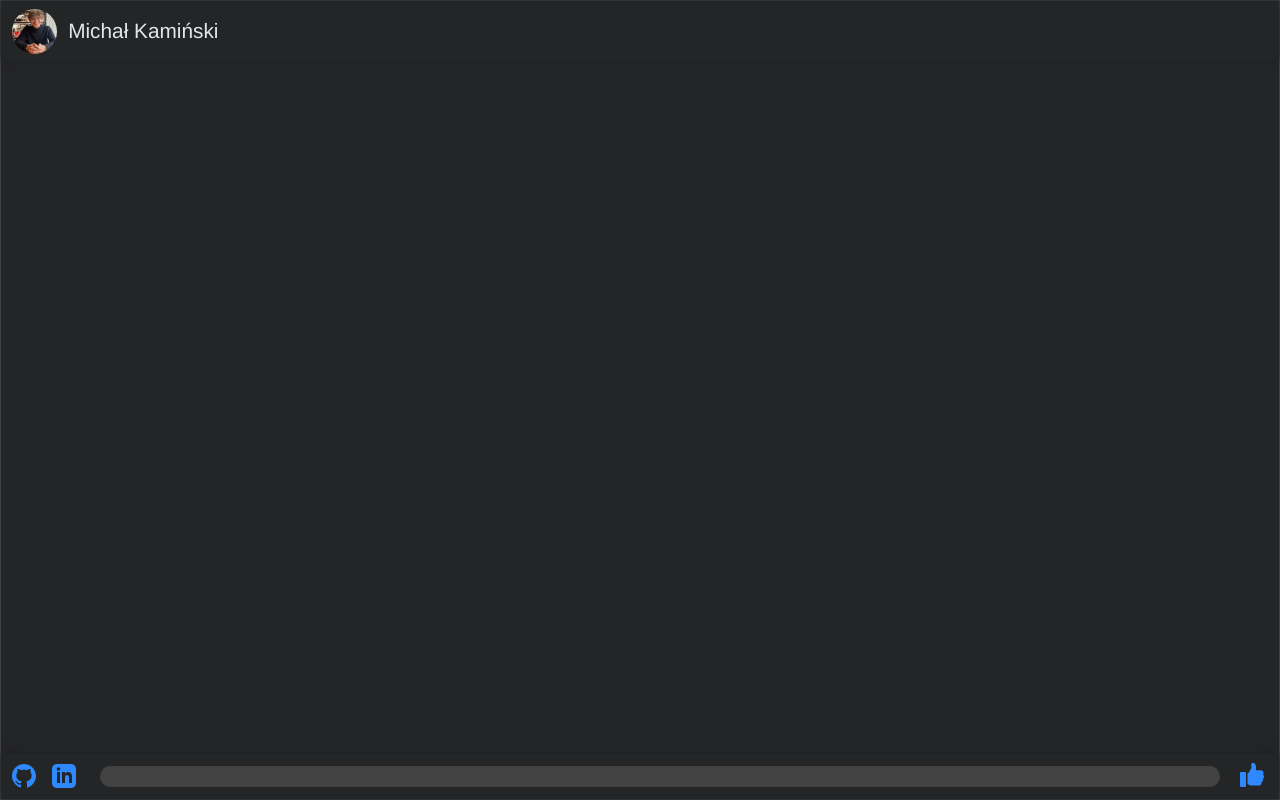
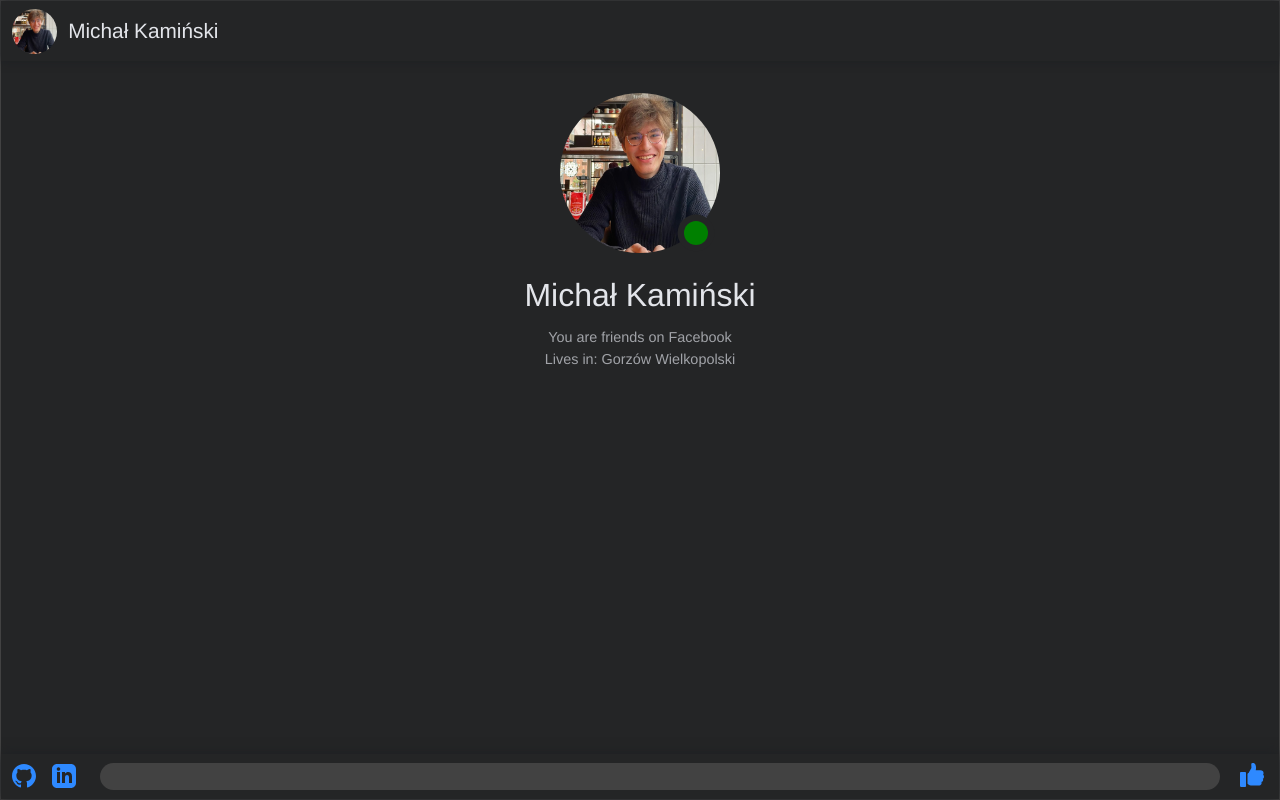
Before and after one commit to KamienKaze/Portfolio, an Angular app: page / in a window 1280 px wide. Built offline with nearby package versions, Linux system fonts and the light colour scheme; a web font is replaced by a local one.

Commit message:
conversation module: added notification

```diff
--- a/src/app/modules/conversation/conversation-window/window.component.html
+++ b/src/app/modules/conversation/conversation-window/window.component.html
@@ -1,9 +1,15 @@
 <div class='header'>
-  <img class='profile-picture' src='assets/images/kamienkaze.jpg'>
+  <img class='profile-picture' src='assets/images/kamienkaze.jpg' alt='profile-picture'>
   <div class='name dark'>Michał Kamiński</div>
 </div>
 <div class='body'>
-
+  <div class='notification'>
+    <img class='notification-picture' src='assets/images/kamienkaze.jpg' alt='profile-picture'>
+    <div class='active'></div>
+    <div class='name'>Michał Kamiński</div>
+    <div class='info'>You are friends on Facebook</div>
+    <div class='info'>Lives in: Gorzów Wielkopolski</div>
+  </div>
 </div>
 <div class='footer'>
   <svg class='icon'>
--- a/src/app/modules/conversation/conversation-window/window.component.scss
+++ b/src/app/modules/conversation/conversation-window/window.component.scss
@@ -8,10 +8,12 @@
 
   display: flex;
   flex-direction: column;
+  position: fixed;
 
   .header {
     width: calc(100% - (2 * 0.7rem));
     height: 4rem;
+    z-index: 1;
 
     padding: 0 0.7rem 0 0.7rem;
     box-shadow: 0 0 0.5rem $font-light;
@@ -25,19 +27,72 @@
       width: 2.8rem;
       height: 2.8rem;
 
+      -webkit-user-drag: none;
       border-radius: 100%;
     }
 
     .name {
       color: $font-dark;
 
+      user-select: none;
       font-size: 1.3rem;
     }
+
+
   }
 
   .body {
-    width: 100%;
-    height: calc(100% - 4rem);
+    width: calc(100% - 2rem);
+    height: calc(100% - 6rem);
+    padding: 1rem;
+    z-index: 0;
+
+    overflow-y: scroll;
+
+    .notification {
+      display: flex;
+      flex-direction: column;
+      align-items: center;
+
+      width: 100%;
+      padding: 1rem 0 2rem 0;
+      -webkit-user-drag: none;
+
+      .notification-picture {
+        height: 10rem;
+        width: 10rem;
+        border-radius: 100%;
+        -webkit-user-drag: none;
+      }
+
+      .active {
+        position: relative;
+        width: 1.5rem;
+        height: 1.5rem;
+        background: green;
+        border-radius: 100%;
+        box-shadow: 0 0 0 0.4rem $background-dark;
+        transform: translate(3.5rem, -2rem);
+
+      }
+
+      .name {
+        width: 100%;
+        color: $font-dark;
+        text-align: center;
+        user-select: none;
+        font-size: 2rem;
+        margin: 0 0 0.5rem 0;
+      }
+
+      .info {
+        margin: 0.4rem 0 0 0;
+        color: $font-accent-dark;
+
+        user-select: none;
+        font-size: 0.9rem;
+      }
+    }
   }
 
   .footer {
@@ -45,6 +100,8 @@
     height: 3rem;
     padding: 0 0.7rem 0 0.7rem;
     box-shadow: 0 0 0.7rem $font-light;
+    background: $background-dark;
+    z-index: 1;
 
     display: flex;
     flex-direction: row;
@@ -60,12 +117,13 @@
 
     input {
       width: calc(100% - (3 * 24px) - (3 * 1rem) - 3rem);
-      height: 1.3rem;
+      height: 1.7rem;
       margin: 0 0.5rem 0 0.5rem;
       padding: 0 1rem 0 1rem;
 
       background-color: $accent-dark;
       color: $font-dark;
+      font-size: 1.2rem;
 
       border-radius: 10rem;
       border: none;
--- a/src/app/modules/conversation/conversation.module.ts
+++ b/src/app/modules/conversation/conversation.module.ts
@@ -1,10 +1,11 @@
 import { NgModule } from '@angular/core';
 import { CommonModule } from '@angular/common';
 import { WindowComponent } from './conversation-window/window.component';
+import { SharedModule } from '../shared/shared.module';
 
 @NgModule({
   declarations: [WindowComponent],
   exports: [WindowComponent],
-  imports: [CommonModule],
+  imports: [CommonModule, SharedModule],
 })
 export class ConversationModule {}
--- a/src/app/modules/shared/message/message.component.html
+++ b/src/app/modules/shared/message/message.component.html
@@ -1 +1,3 @@
-<ng-content></ng-content>
+<div class='background' [ngClass]='isBlue ? "blue" : "gray"'>
+  <ng-content></ng-content>
+</div>
--- a/src/app/modules/shared/message/message.component.scss
+++ b/src/app/modules/shared/message/message.component.scss
@@ -1,11 +1,17 @@
 @import "./../../../../assets/color-palette.scss";
 
 :host {
-  padding: 0.5rem 1rem 0.5rem 1rem;
-  border-radius: 10rem;
+  width: 100%;
+  height: fit-content;
 
-  background-color: $blue;
+  display: flex;
 
+  .background {
+    padding: 0.5% 1.5% 0.5% 1.5%;
+    border-radius: 1rem;
+    max-width: 40%;
+
+    word-break: break-word;
     display: flex;
     justify-content: center;
     align-items: center;
@@ -15,3 +21,14 @@
 
     color: $font-dark;
   }
+
+  .blue {
+    background-color: $blue;
+    margin-left: auto;
+  }
+
+  .gray {
+    background-color: $accent-dark;
+    margin-right: auto;
+  }
+}
--- a/src/app/modules/shared/message/message.component.ts
+++ b/src/app/modules/shared/message/message.component.ts
@@ -1,10 +1,10 @@
-import { Component } from '@angular/core';
+import { Component, Input } from '@angular/core';
 
 @Component({
   selector: 'app-message',
   templateUrl: './message.component.html',
-  styleUrls: ['./message.component.scss']
+  styleUrls: ['./message.component.scss'],
 })
 export class MessageComponent {
-
+  @Input('isBlue') public isBlue: boolean = false;
 }
```
Also changed, not shown: src/app/modules/conversation/message-manager.service.ts (added, +8 -0 lines), src/assets/images/kamienkaze.jpg. Lines whose indentation alone changed are shown as unchanged.
